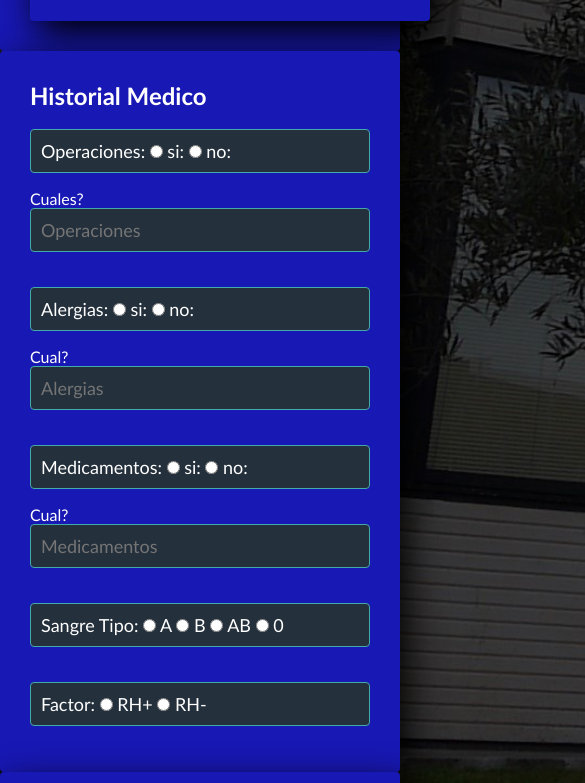
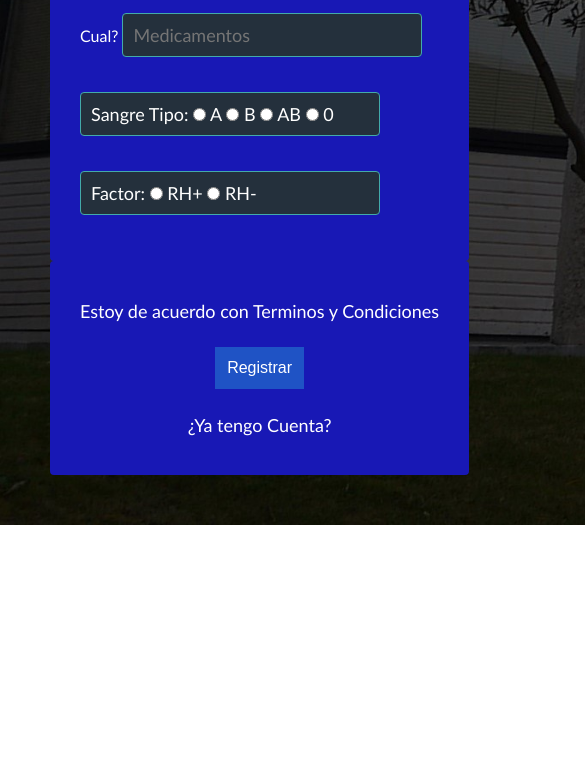
Before and after one commit to mfgallardo/Proyecto-front, a website: page Ingresopacientes.html in a window 390 px wide. Shown: the part 1217-2000 px from the top of the page, 585 px wide, since content can reach past the window. After the commit the page ends 1742 px from the top, so only its background shows below. Drawn offline with nearby package versions, Linux system fonts and the light colour scheme.

Commit message:
Update style.css
responsive y grid css

```diff
--- a/css/style.css
+++ b/css/style.css
@@ -306,20 +306,43 @@ nav {
 /* FORMULARIO DE INGRESO  */
 
 
+.titulo{
+text-align: center;
+
+}
+
+.fh2{
+
+  text-align: center;
+}
+
 .form-registro-datos{
-  width: 400px;
+  width: auto;
   background: rgb(24, 24, 181);
-  padding: 30px;
-  margin: auto;
-  margin-top: 50px;
+  padding: 10px;
+  margin: 0px;
+  margin-top: auto;
   border-radius: 4px;
   font-family: 'calibri';
   color: white;
-  box-shadow: 7px 13px 37px #000;
+
 }
 
 .form-registro-historial{
-  width: 400px;
+  width: auto;
+  background:rgb(24, 24, 181);
+  padding: 30px;
+  margin: 0px;
+  margin-top: auto;
+  border-radius: 4px;
+  font-family: 'calibri';
+  color: white;
+
+
+}
+
+.form-registro-botones{
+  width: auto;
   background:rgb(24, 24, 181);
   padding: 30px;
   margin: auto;
@@ -327,19 +350,7 @@ nav {
   border-radius: 4px;
   font-family: 'calibri';
   color: white;
-  box-shadow: 7px 13px 37px #000;
-}
-
-.form-registro-botones{
-  width: 400px;
-  background:rgb(24, 24, 181);
-  padding: 30px;
-  margin: auto;
-  margin-top: auto;
-  border-radius: 4px;
-  font-family: 'calibri';
-  color: white;
-  box-shadow: 7px 13px 37px #000;
+  text-align: center;
 }
 
 .form-registro-datos h4 {
@@ -348,7 +359,8 @@ nav {
 }
 
 .Campos {
-  width: 100%;
+  width: 400px;
+  max-width: 300px;
   background: #24303c;
   padding: 10px;
   border-radius: 4px;
@@ -366,6 +378,8 @@ nav {
   line-height: 40px;
 }
 
+
+
 .form-registro-botones a {
   color: white;
   text-decoration: none;
@@ -377,7 +391,8 @@ nav {
 }
 
 .form-registro-botones .botons {
-  width: 100%;
+
+  max-width: 100px;
   background: #1f53c5;
   border: none;
   padding: 12px;
@@ -385,3 +400,81 @@ nav {
   margin: 16px 0;
   font-size: 16px;
 }
+
+/* GRID DEL FORMULARIO */
+
+.item1 { grid-area: titulo; }
+.item3 { grid-area: datos; }
+.item4 { grid-area: historia; }
+.item5 { grid-area: botones; }
+
+.grid-container {
+  display: grid;
+  grid-template-areas:
+
+    ' titulo titulo titulo titulo'
+    'datos datos historia historia'
+    ' botones botones botones botones';
+
+  gap: 0px;
+  width: 700px;
+  height: auto;
+  padding: 50px 0 0 25%;
+
+
+
+}
+
+.grid-container > div {
+
+
+  padding: auto 10px;
+
+}
+
+
+/* RESPONSIVE */
+
+
+@media (max-width: 768px) {
+
+  .topnav {
+   display: block;
+   position: fixed;
+   top: 70px;
+   left: -200PX;
+
+  }
+
+  svg{
+  display: none;
+
+  }
+  .Campos {
+    width: 400px;
+    max-width: 300px;
+  }
+  .Campos {
+    width: 300px;
+    max-width: 300px;
+    align-content: center;
+  }
+  .grid-container {
+    display: grid;
+    grid-template-areas:
+
+      ' titulo titulo '
+      'datos datos'
+      'historia historia'
+      ' botones botones ';
+
+    gap: 0px;
+    width: 700px;
+    height: auto;
+    padding: 50px ;
+    justify-content: left;
+    align-content: center;
+
+
+}
+  }
```
